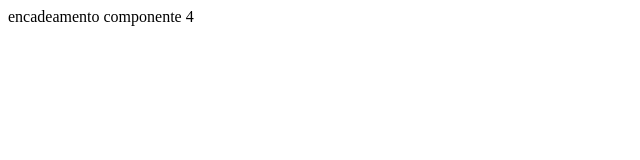
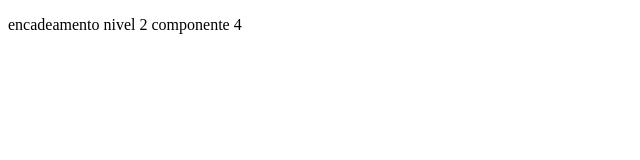
Before and after one commit to renatolsxc/learn-reactjs, a plain HTML site: page index.html in a window 1280 px wide. Shown: the whole page, without its empty margins (0-640 px from the left). Drawn offline with nearby package versions, Linux system fonts and the light colour scheme.

Commit message:
dois-encadeamento-nivel2

```diff
--- a/index.html
+++ b/index.html
@@ -11,16 +11,29 @@
     <script crossorigin src="https://unpkg.com/react-dom@17/umd/react-dom.development.js"></script>
     <script>
         function MeuComponente1(){
-            return React.createElement(MeuComponente2);
+            return (
+                React.createElement('div',null,
+                    React.createElement(MeuComponente2)
+            ))
         }
         function MeuComponente2(){
-            return React.createElement(MeuComponente3);
+            return (
+                React.createElement('div',null,
+                React.createElement(MeuComponente3)
+            ))
         }
         function MeuComponente3(){
-            return React.createElement(MeuComponente4);
+            return (
+                React.createElement('div',null,
+                React.createElement(MeuComponente4)
+            ))
         }
         function MeuComponente4(){
-            return React.createElement('div',null,'encadeamento componente 4');
+            return (
+                React.createElement('div',null,
+                    React.createElement('p',null,'encadeamento nivel 2 componente 4')
+                )
+            )
         }
 
         function MeuComponente (){
```
